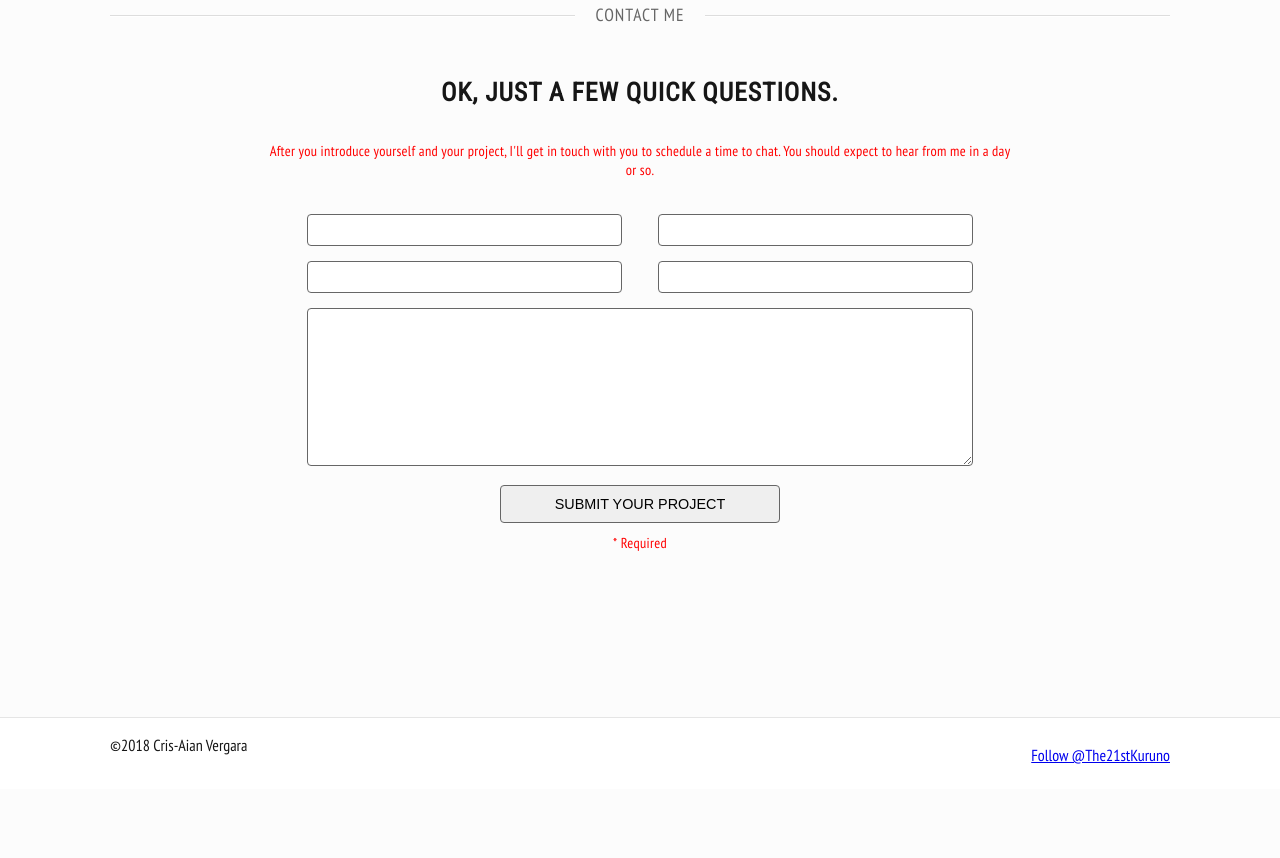
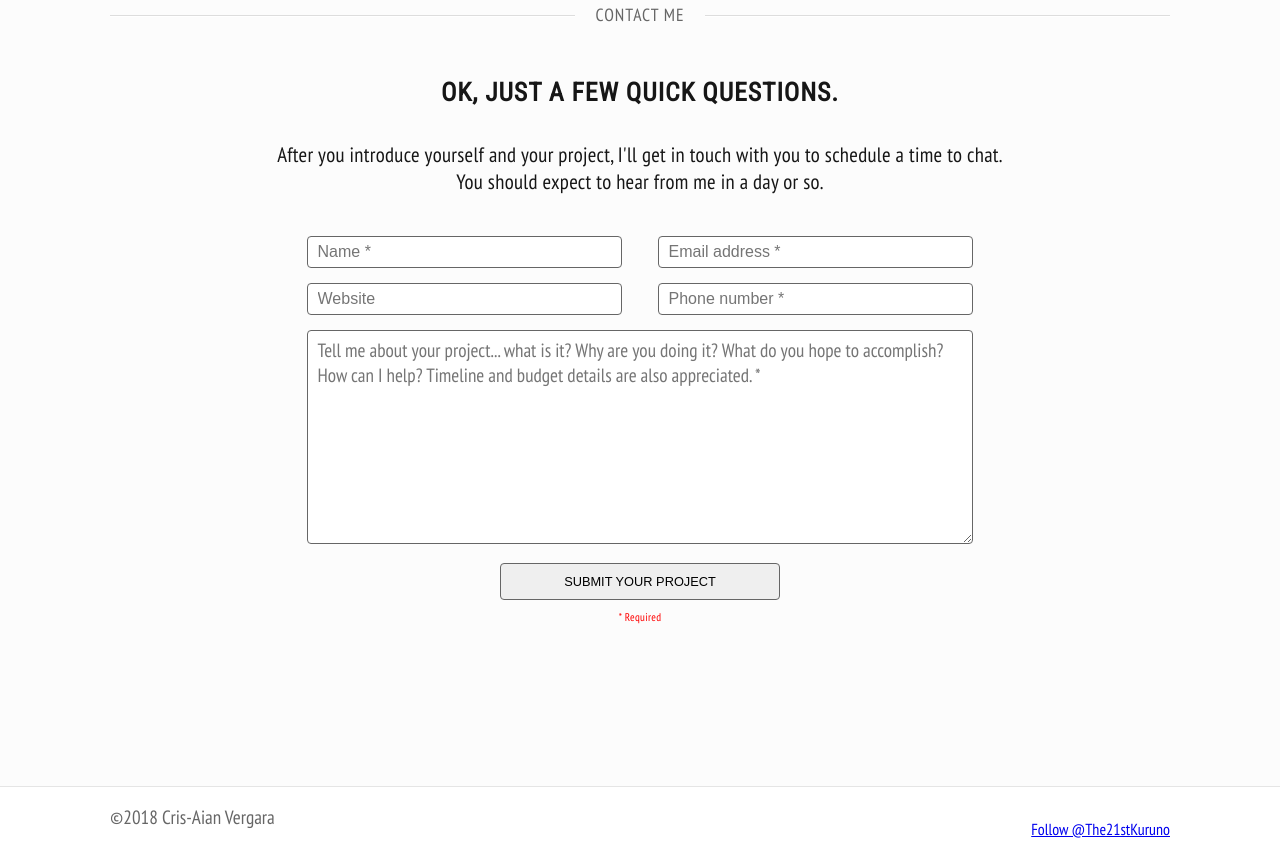
Before and after one commit to The21stKuruno/official-portfolio, a plain HTML site: page index.html in a window 1280 px wide. Shown: the part 1638-2496 px from the top of the page. Before the commit the page ends 2427 px from the top, so only its background shows below. Drawn offline with nearby package versions, Linux system fonts and the light colour scheme; grey boxes are pictures that could not be loaded; a web font is replaced by a local one.

Commit message:
added placeholder to the input tag and some style

```diff
--- a/index.html
+++ b/index.html
@@ -124,15 +124,15 @@
           <p>After you introduce yourself and your project, I'll get in touch with you to schedule a time to chat. You should expect to hear from me in a day or so.</p>
           <form class="">
             <div class="form-input two-columns">
-              <input type="text" name="" value="">
-              <input type="email" name="" value="">
+              <input type="text" name="" value="" placeholder="Name *">
+              <input type="email" name="" value="" placeholder="Email address *">
             </div>
             <div class="form-input two-columns">
-              <input type="website" name="" value="">
-              <input type="text" name="" value="">
+              <input type="website" name="" value="" placeholder="Website">
+              <input type="text" name="" value="" placeholder="Phone number *">
             </div>
             <div class="form-input">
-              <textarea name="name" rows="8" cols="80"></textarea>
+              <textarea name="name" rows="8" cols="80" placeholder="Tell me about your project... what is it? Why are you doing it? What do you hope to accomplish? How can I help? Timeline and budget details are also appreciated. *"></textarea>
             </div>
             <div class="form-input">
               <input type="submit" name="" value="Submit your project">
--- a/scss/styles.scss
+++ b/scss/styles.scss
@@ -197,26 +197,30 @@ header {
 			width: 45%;
 		}
 	}
+	input {
+		font-size: 1rem;
+	}
 	input, textarea {
 		box-sizing: border-box;
 		width: 100%;
 		border-radius: 4px;
 		border: 1px solid #666;
-		font-size: 1rem;
 		padding: 6px 10px;
 	}
 	textarea {
+	  font-family: 'PT Sans Narrow', sans-serif;
 		width: 95%;
+	  font-size: 1.2rem;
 	}
 	input[type=submit] {
 		width: 40%;
-		font-size: .9rem;
+		font-size: .8rem;
 		padding: 10px;
 		text-transform: uppercase;
 		outline: none;
 	}
-	p {
-		font-size: .9rem;
+	p#note {
+		font-size: .7rem;
 		color: red;
 	}
 }
@@ -234,7 +238,7 @@ footer {
     align-items: center;
     justify-content: space-between;
   }
-  p#note {
+  p {
     font-size: 1.2rem;
     color: #666;
   }
```
Also changed, not shown: css/styles.css.
